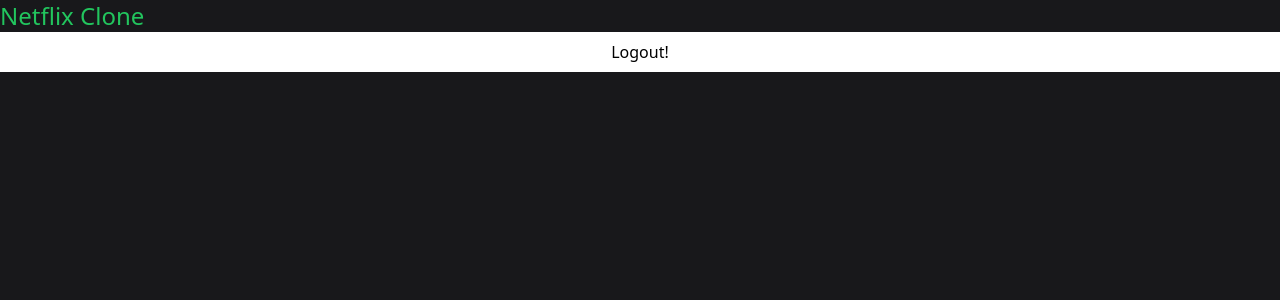
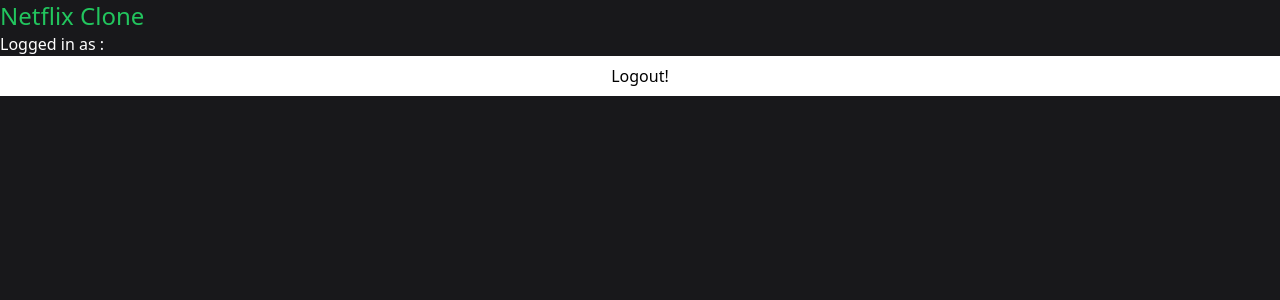
Before and after one commit to gusuhawoo/first-commit, a Next.js app: page / in a window 1280 px wide. Shown: the top 300 px of the page. Built offline with nearby package versions, Linux system fonts and the light colour scheme; no server answers; the database is empty; sample sign-in values are in the browser's storage.

Commit message:
Show login ID

```diff
--- a/pages/index.tsx
+++ b/pages/index.tsx
@@ -1,3 +1,4 @@
+import useCurrentUser from '@/hooks/useCurrentUser';
 import { NextPageContext } from 'next';
 import { getSession, signOut } from 'next-auth/react';
 
@@ -19,9 +20,11 @@ export async function getServerSideProps(context: NextPageContext) {
 }
 
 export default function Home() {
+  const { data: user } = useCurrentUser();
   return (
     <>
       <h1 className="text-2xl text-green-500">Netflix Clone</h1>
+      <p className="text-white">Logged in as : {user?.email}</p>
       <button className="h-10 w-full bg-white" onClick={() => signOut()}>
         Logout!
       </button>
```
